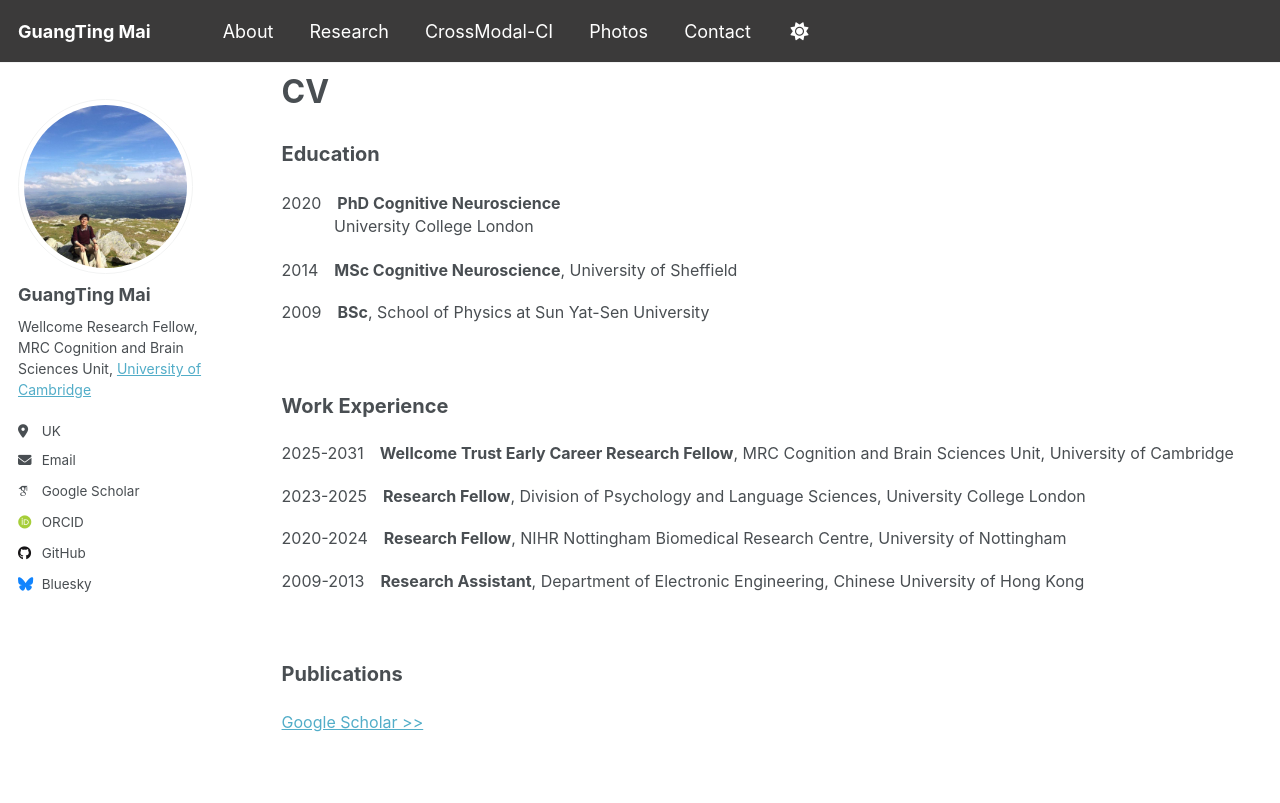
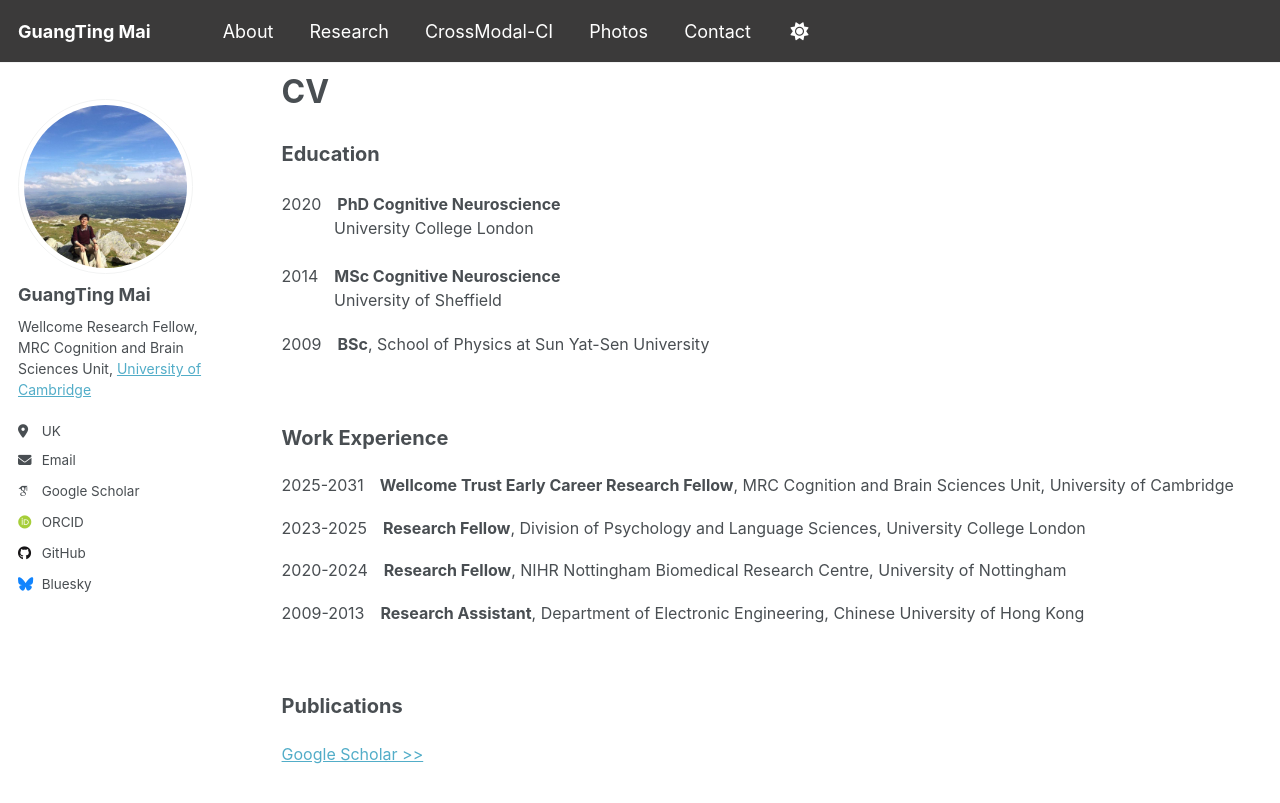
Before and after one commit to guangtingmai/guangtingmai.github.io, a Jekyll site: the page built from _pages/about.html, in a window 1280 px wide and 900 px high, scrolled down 596 px. Shown: the top 803 px of the window. Built offline with Jekyll 4.4.1, drawn with Linux system fonts in a browser that asks for light colours; some web fonts are replaced.

Commit message:
Update about.html

```diff
--- a/_pages/about.html
+++ b/_pages/about.html
@@ -29,10 +29,13 @@
 <p><span style="font-size: 24pt;line-height: 1.5;display: block"><strong>CV</strong></span></p>
 <p><span style="font-size: 15pt;line-height: 1.5;display: block"><strong>Education</strong></span></p>
 <p>
-  <span style="font-size: 12pt;line-height: 1.4;display: block;">2020&emsp;<strong>PhD Cognitive Neuroscience</strong>
-  <span style="font-size: 12pt;line-height: 1.4;display: block;">&emsp;&emsp;&emsp;&nbsp;University College London</span>
+  <span style="font-size: 12pt;line-height: 1.5;display: block;">2020&emsp;<strong>PhD Cognitive Neuroscience</strong>
+  <span style="font-size: 12pt;line-height: 1.5;display: block;">&emsp;&emsp;&emsp;&nbsp;University College London</span>
 </p>
-<p><span style="font-size: 12pt;line-height: 1.2;display: block;">2014&emsp;<strong>MSc Cognitive Neuroscience</strong>, University of Sheffield</span></p>
+<p>
+  <span style="font-size: 12pt;line-height: 1.5;display: block;">2014&emsp;<strong>MSc Cognitive Neuroscience</strong>
+  <span style="font-size: 12pt;line-height: 1.5;display: block;">&emsp;&emsp;&emsp;&nbsp;University of Sheffield</span>
+</p>
 <p><span style="font-size: 12pt;line-height: 1.2;display: block;">2009&emsp;<strong>BSc</strong>, School of Physics at Sun Yat-Sen University</span></p>
 <br>
 <p><span style="font-size: 15pt;line-height: 1.5;display: block"><strong>Work Experience</strong></span></p>
```
